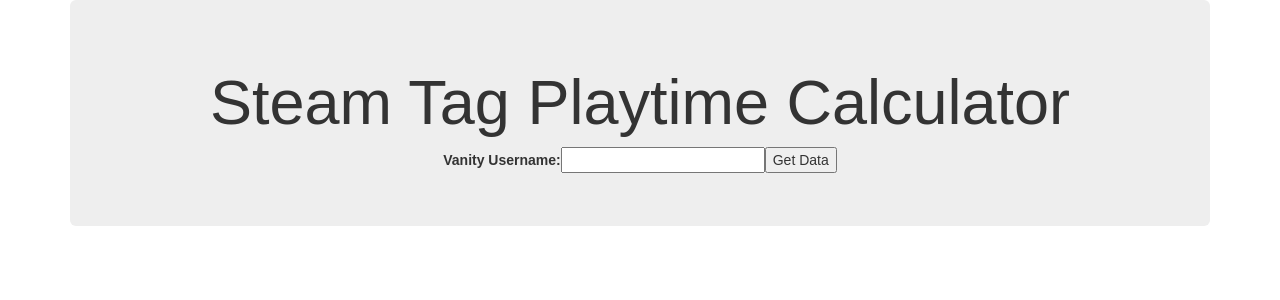
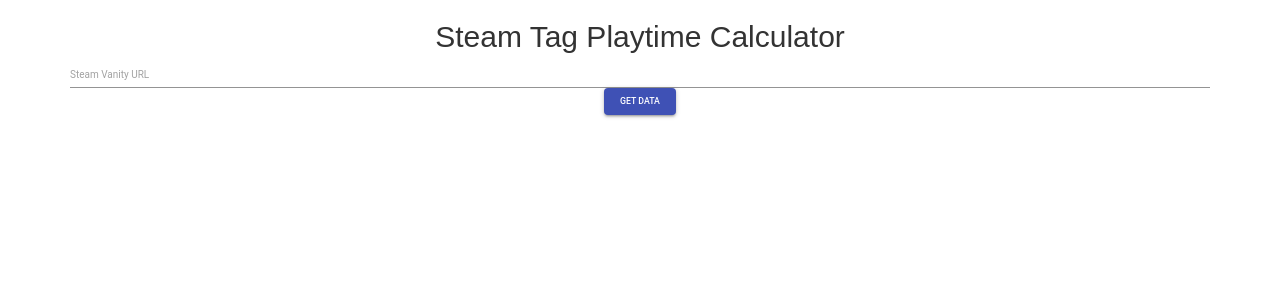
Before and after one commit to evanrupert/steamstatistics, a React (Create React App) app in the folder ui/: page / in a window 1280 px wide. Shown: the top 300 px of the page. Built offline with nearby package versions, Linux system fonts and the light colour scheme.

Commit message:
Added check for no vanity url match on backend

```diff
--- a/ui/src/App.js
+++ b/ui/src/App.js
@@ -1,26 +1,34 @@
 import React, { Component } from 'react';
 import './App.css';
 import {getTagPlaytimeData} from './DataService.js'
-import {Jumbotron} from 'react-bootstrap'
-import {VanityUsernameInput} from './VanityUsernameInput.js'
+import {VanityUsernameInput} from './VanityUsernameInput/VanityUsernameInput.js'
 import {PlaytimeGraph} from './PlaytimeGraph.js'
 
 class App extends Component {
   constructor(props) {
     super(props);
-    this.state = {data: null};
+    this.state = {data: null, error: null};
 
     this.getDataForUsername = this.getDataForUsername.bind(this);
   }
 
   getDataForUsername(username) {
-    getTagPlaytimeData(username, (data) => this.setState({data: data}));
+    getTagPlaytimeData(username, (data) => {
+      if (!data.ok) {
+        this.setState({data: null, error: data.error})
+      } else {
+        this.setState({data: data, error: null})
+      }
+    });
   }
 
   getMainContent() {
     if (this.state.data === null) {
       return (
-        <VanityUsernameInput onSubmit={this.getDataForUsername}/>
+        <VanityUsernameInput
+          error={this.state.error}
+          onSubmit={this.getDataForUsername}
+        />
       )
     } else {
       return (
@@ -32,12 +40,10 @@
   render() {
     return (
       <div className="App container">
-        <Jumbotron>
-          <h1 className="app-title">Steam Tag Playtime Calculator</h1>
-          <div className="main-content">
-            {this.getMainContent()}
-          </div>
-        </Jumbotron>
+        <h2 className="app-title">Steam Tag Playtime Calculator</h2>
+        <div className="main-content">
+          {this.getMainContent()}
+        </div>
       </div>
     );
   }
--- a/ui/src/PlaytimeGraph.js
+++ b/ui/src/PlaytimeGraph.js
@@ -9,13 +9,8 @@
       data: props.data,
     };
 
-    this.printData = this.printData.bind(this);
     this.createHighchartsConfig = this.createHighchartsConfig.bind(this);
     this.parseData = this.parseData.bind(this);
-  }
-
-  printData() {
-    console.log(this.state.data);
   }
 
   createHighchartsConfig(data) {
@@ -74,9 +69,7 @@
   render() {
     return (
       <div>
-        <p>Placeholder for graph</p>
-        <ReactHighcharts config={this.createHighchartsConfig(this.parseData(this.state.data))}></ReactHighcharts>
-        <button onClick={this.printData}>Click to print data</button>
+        <ReactHighcharts config={this.createHighchartsConfig(this.parseData(this.state.data))} />
       </div>
     )
   }
--- /dev/null
+++ b/ui/src/VanityUsernameInput/VanityUsernameInput.css
@@ -0,0 +1,4 @@
+.vanityUrlInput {
+    width: 100%;
+    height: 100%;
+}
--- a/ui/src/VanityUsernameInput.js
+++ b/ui/src/VanityUsernameInput/VanityUsernameInput.js
@@ -1,8 +1,11 @@
 import React, { Component } from 'react';
+import './VanityUsernameInput.css'
+import {Button, TextField} from '@material-ui/core'
+
 export class VanityUsernameInput extends Component {
   constructor(props) {
-    super(props)
-    this.state = {value: ''};
+    super(props);
+    this.state = {value: '', error: props.error};
 
     this.handleTextChange = this.handleTextChange.bind(this);
     this.handleSubmit = this.handleSubmit.bind(this);
@@ -22,15 +25,17 @@
     return (
       <div>
         <form onSubmit={this.handleSubmit}>
-          <label>
-            Vanity Username:
-            <input type="text"
-                   name="vanityUsername"
-                   value={this.state.value}
-                   onChange={this.handleTextChange}
-            />
-          </label>
-          <input type="submit" value="Get Data" />
+          <TextField value={this.state.value}
+                     className="vanityUrlInput"
+                     placeholder="Steam Vanity URL"
+                     onChange={this.handleTextChange}
+                     error={this.state.error !== null}
+          />
+          <Button variant="contained"
+                  color="primary"
+                  onClick={this.handleSubmit}>
+            Get Data
+          </Button>
         </form>
       </div>
     );
```
Also changed, not shown: ui/package.json (+7 -2 lines), ui/src/App.css (line endings or trailing spaces).
